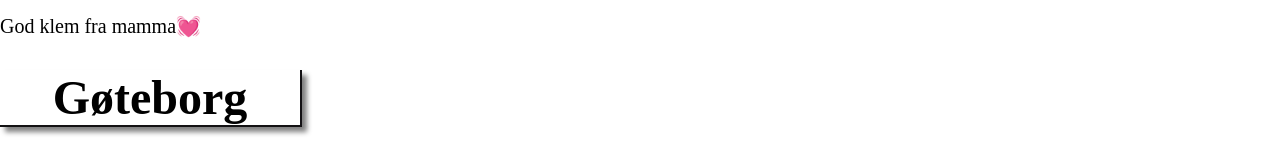
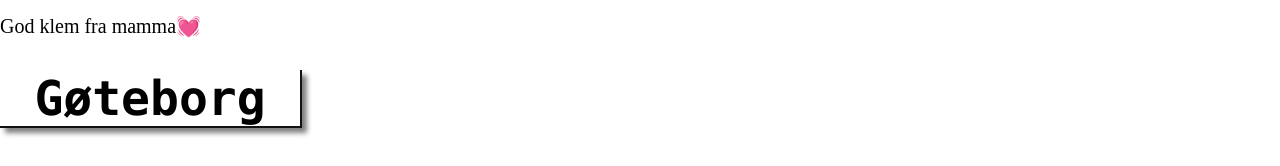
Before and after one commit to espentn/haakon, a plain HTML site: page index.html in a window 1280 px wide. Shown: the part 205-371 px from the top of the page. Drawn offline with Linux system fonts and the light colour scheme.

Commit message:
Update style2.css

```diff
--- a/style2.css
+++ b/style2.css
@@ -29,7 +29,7 @@ li:hover {
 }
 
 h1 {
-	font-family: papyrus;
+	font-family: Lucida Console;
 	font-size: 3em;
 	border-bottom: 2px solid rgb(18, 17, 19);
 	border-right: 2px solid rgb(19, 17, 20);
```
